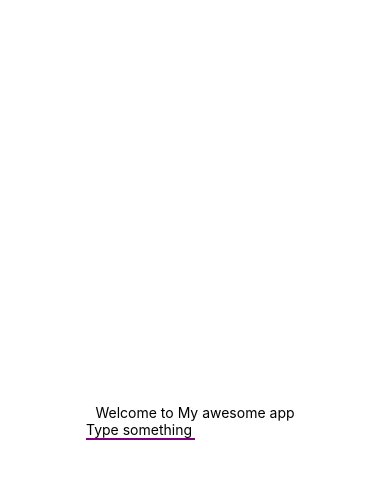
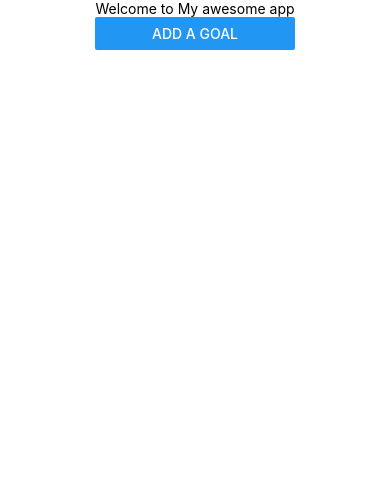
Before and after one commit to JinjingZhang1208/cs5520-sp24, a React Native app: screen / in a window 390 px wide. Shown: the top 478 px of the page. Built offline with nearby package versions, Linux system fonts and the light colour scheme.

Commit message:
upload the week3

```diff
--- a/App.js
+++ b/App.js
@@ -1,20 +1,37 @@
 import { StatusBar } from "expo-status-bar";
-import { StyleSheet, TextInput, View, Text } from "react-native";
+import { StyleSheet, TextInput, View, Text, Button, SafeAreaView} from "react-native";
 import Header from "./components/Header";
 import { useState } from "react";
 import Input from "./components/Input";
 
 export default function App() {
   const appName = "My awesome app";
-  // const [text, setText] = useState("");
+  const [text, setText] = useState("");
+  const [isModalVisible, setIsModalVisible] = useState(false);
+
+  function receiveInput(data) {
+    console.log('receive input from input.js', data);
+    //use this to update the text showing in the text component
+    setText(data);
+    setIsModalVisible(false);
+  }
+
+  function dismissModal() {
+    setIsModalVisible(false);
+  }
 
   return (
-    <View style={styles.container}>
-      <StatusBar style="auto" />
-      <Header name={appName} version={2} />
-      <Input />
-      {/* <Text>{text}</Text> */}
-    </View>
+    <SafeAreaView style={styles.container}>
+       <View style={styles.topView}>
+        <StatusBar style="auto" />
+        <Header name={appName} version={2} />
+        <Input inputHandler={receiveInput} modalVisible={isModalVisible} dismissModal={dismissModal}/>
+        <Button title="add a goal" onPress={()=>setIsModalVisible(true)}/>
+      </View>
+      <View style={styles.bottomView}>
+        <Text style={styles.text}>{text}</Text>
+      </View>
+    </SafeAreaView>
   );
 }
 
@@ -25,4 +42,14 @@ const styles = StyleSheet.create({
     alignItems: "center",
     justifyContent: "center",
   },
+  topView: {
+    flex: 1,
+  },
+  bottomView: {
+    flex: 4,
+    backgroundColor: "lightpink"
+  },
+  text: {
+    textAlign: "center",
+  }
 });
--- a/components/Header.js
+++ b/components/Header.js
@@ -9,4 +9,10 @@ export default function Header ({name}) {
   )
 }
 
-const styles = StyleSheet.create({})
+const styles = StyleSheet.create({
+  header: {
+    color: "darkmagneta",
+
+
+  }
+})
--- a/components/Input.js
+++ b/components/Input.js
@@ -1,22 +1,41 @@
-import { StyleSheet, Text, TextInput, View } from "react-native";
+import { StyleSheet, Text, TextInput, View, Button, Modal, Image } from "react-native";
 import React, { useState } from "react";
 
-export default function Input() {
+export default function Input({inputHandler, modalVisible, dismissModal}) {
   const [text, setText] = useState("");
   // callback handler
   function changeTextHandler(changedText) {
     console.log("user is typing ", changedText);
     setText(changedText);
   }
+
+  function confirmHandler() {
+    inputHandler(text);
+  }
+
+  function cancelHandler() {
+    dismissModal();
+  }
+
   return (
-    <View>
+    <Modal visible={modalVisible}>
+      <View style={styles.container}>
+        <Image source={require("../assets/WechatIMG111.jpg")} style={styles.image}/>
         <TextInput
           placeholder="Type something"
           style={styles.input}
           value={text}
           onChangeText={changeTextHandler}
         />
+      <View style={styles.buttonContainer}>
+      <View style={styles.button}>
+          <Button title="confirm" onPress={confirmHandler} />
         </View>
+        <View style={styles.button}></View>
+        <Button title="cancel" onPress={cancelHandler}/>
+        </View>
+      </View>
+    </Modal>
   );
 }
 
@@ -26,4 +45,18 @@ const styles = StyleSheet.create({
     borderBottomColor: "purple",
     width: "50%",
   },
+  container: {
+    flex: 1,
+    backgroundColor: "grey",
+    alignItems: "center",
+    justifyContent: "center",
+  },
+  image: {width:100, height: 100},
+  buttonContainer: {
+    flexDirection: "row",
+  },
+  button: {
+    width: "30%",
+    margin: 6,
+  }
 });
```
Also changed, not shown: assets/WechatIMG111.jpg (added). Lines whose indentation alone changed are shown as unchanged.
